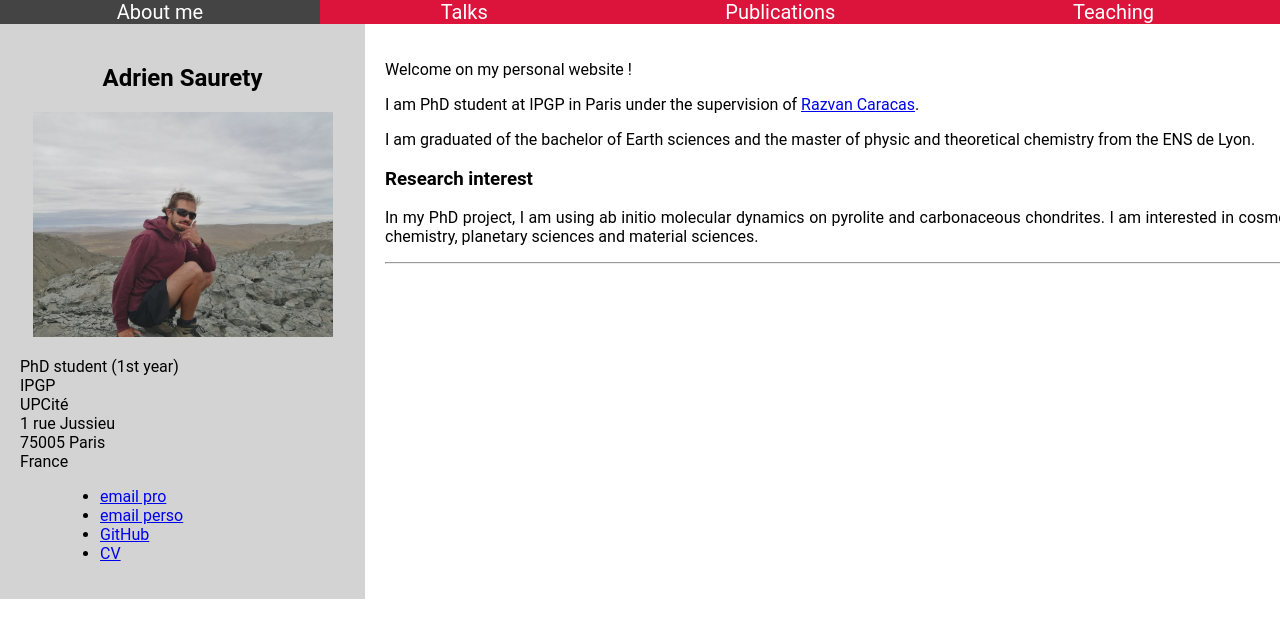
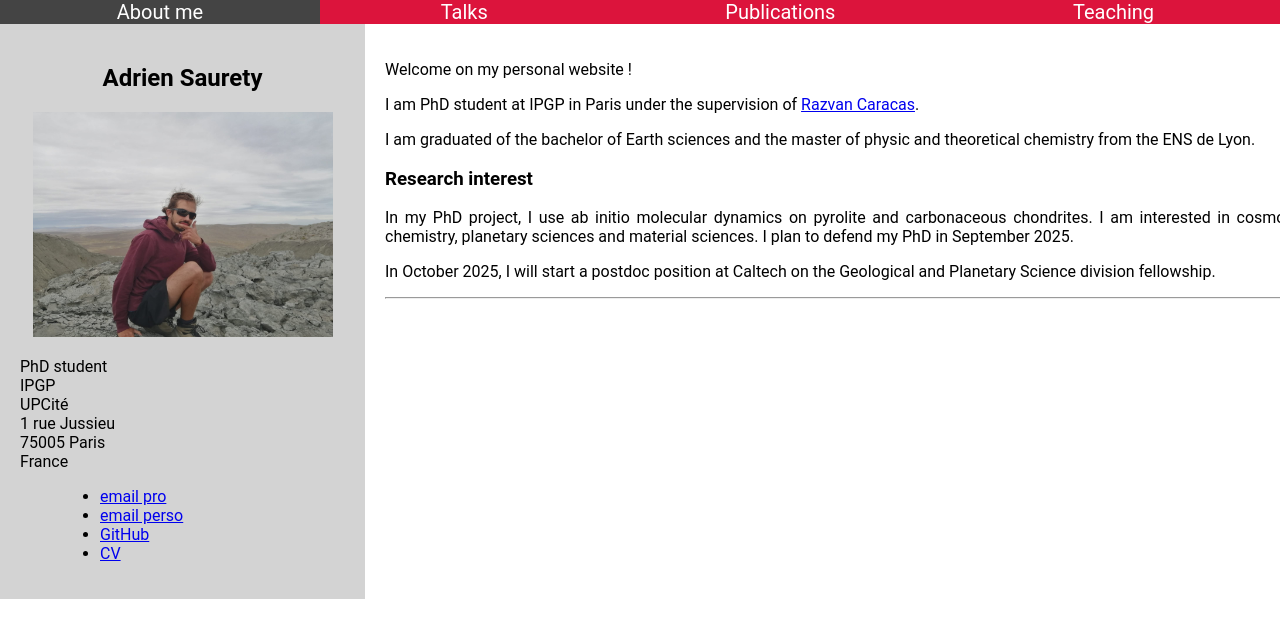
Before and after one commit to adriensaurety/adriensaurety.github.io, a Jekyll site: the page built from index.html, in a window 1280 px wide. Shown: the top 638 px of the page. Built offline with Jekyll 4.4.1, drawn with Linux system fonts in a browser that asks for light colours.

Commit message:
Update index.html

```diff
--- a/index.html
+++ b/index.html
@@ -11,7 +11,7 @@ title: Adrien Saurety
     		<center><h2>Adrien Saurety</h2>
 			<img src="profil.png" alt=""  width="300" height="auto"></center>
 
-		<p> PhD student (1st year)<br>
+		<p> PhD student<br>
 		IPGP<br>
 		UPCité<br>
             	1 rue Jussieu<br>
@@ -37,8 +37,11 @@ title: Adrien Saurety
 		<p>I am PhD student at IPGP in Paris under the supervision of <a href="https://razvancaracas.info/">Razvan Caracas</a>.</p>
 		<p>I am graduated of the bachelor of Earth sciences and the master of physic and theoretical chemistry from the ENS de Lyon.<p>
 		<p><h3>Research interest </h3></p>
-		<p>In my PhD project, I am using ab initio molecular dynamics on pyrolite and carbonaceous chondrites. I am interested in cosmochemistry,
-			theoretical chemistry, planetary sciences and material sciences.</p>
+		<p>In my PhD project, I use ab initio molecular dynamics on pyrolite and carbonaceous chondrites. I am interested in cosmochemistry,
+			theoretical chemistry, planetary sciences and material sciences. I plan to defend my PhD in September 2025.</p>
+		<p> In October 2025, I will start a postdoc position at Caltech on the Geological and Planetary Science division fellowship.  </p>
+
+
 
 
 
```
